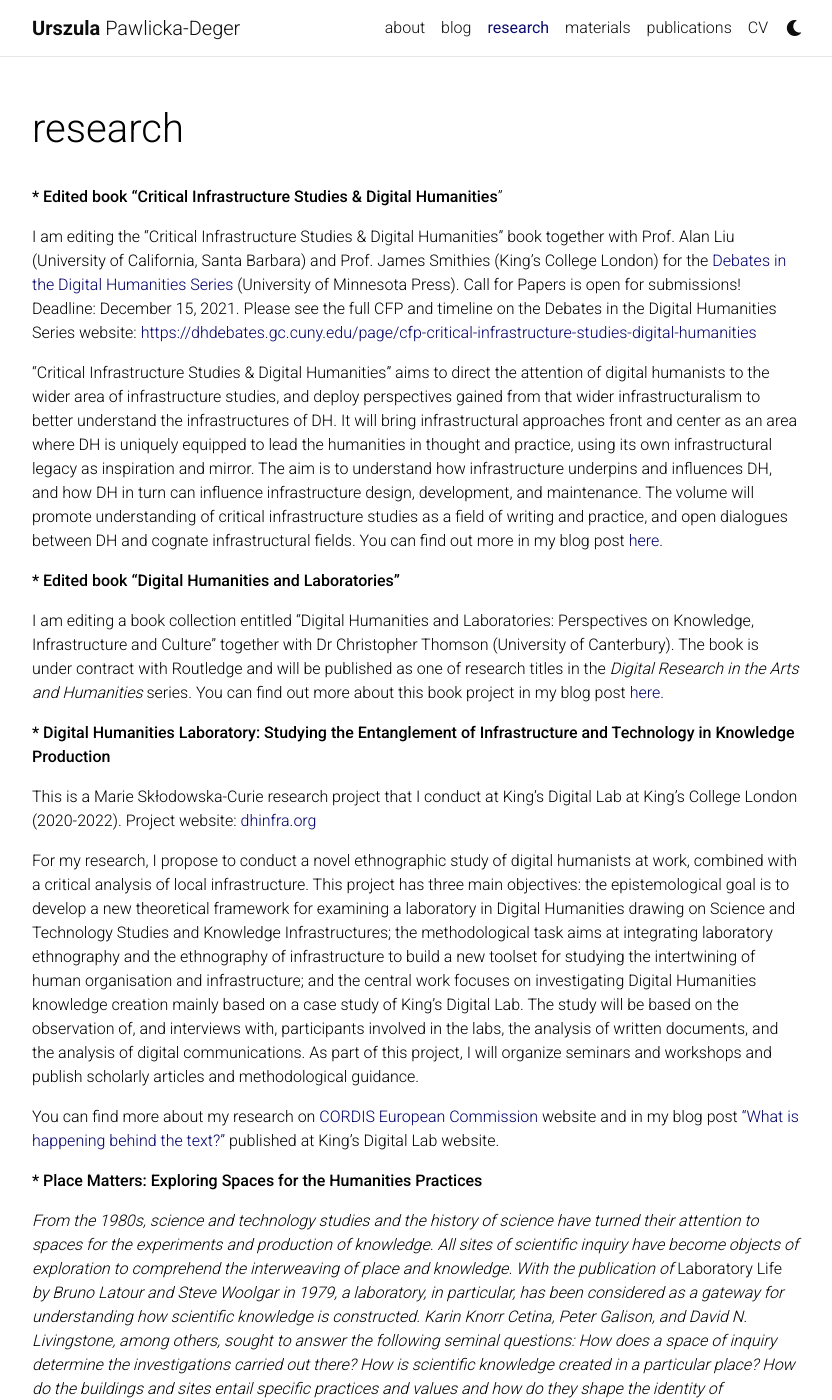
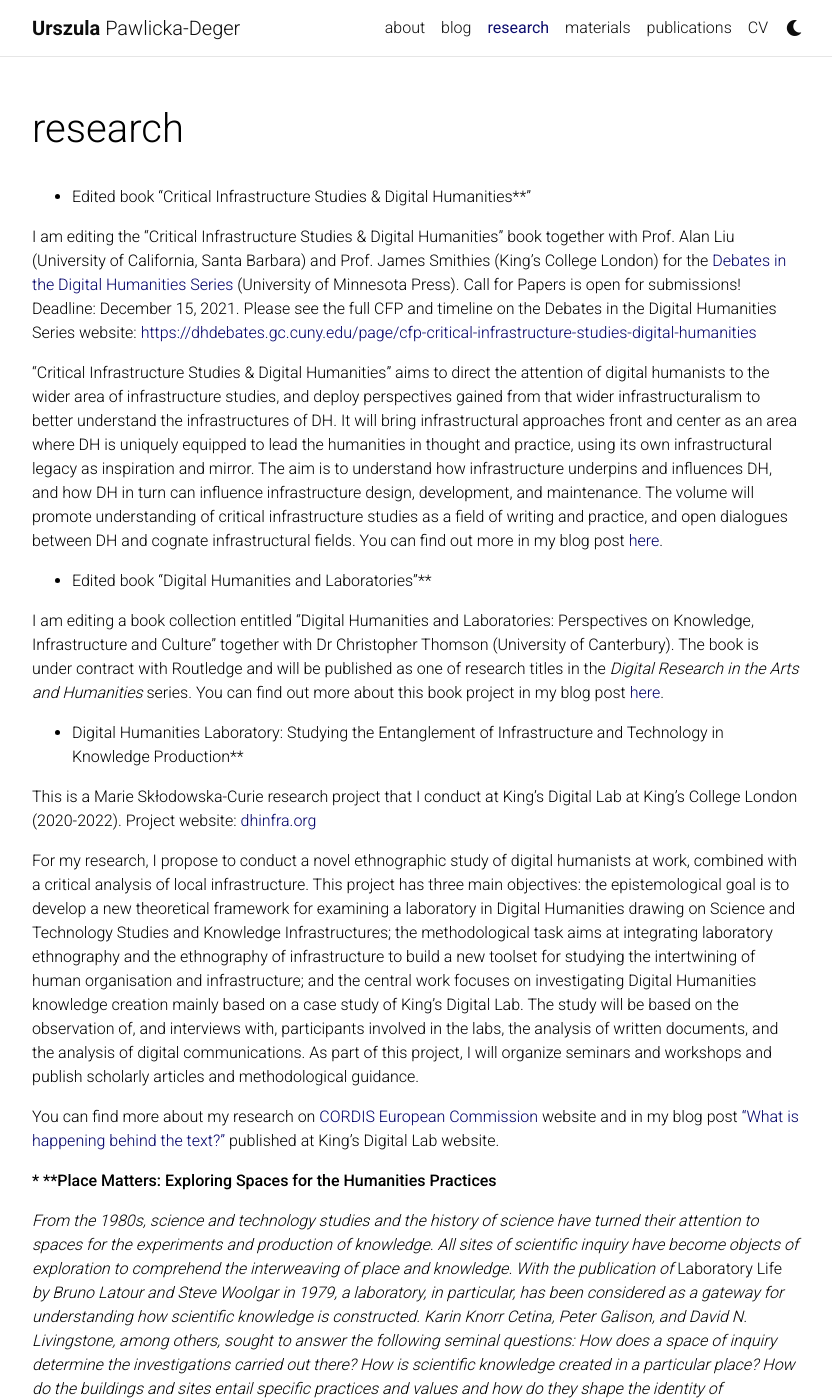
Before and after one commit to UrszulaDeger/urszuladeger.github.io, a Jekyll site: the page built from _pages/research.md, in a window 1280 px wide and 1400 px high. Shown: the whole window, without its empty margins (223-1055 px from the left). Built offline with Jekyll 4.4.1, drawn with Linux system fonts in a browser that asks for light colours; comment, search, counter and statistics services are not loaded; a style sheet for code colours, icons or effects is not loaded; some of the changed text lies outside the part shown.

Commit message:
some changes

```diff
--- a/_config.yml
+++ b/_config.yml
@@ -84,7 +84,7 @@ quora_username: # your Quora username
 publons_id: # your ID on Publons
 research_gate_profile: # your profile on ResearchGate
 blogger_url: # your blogger URL
-work_url: # work page URL
+work_url: wellcome.org/what-we-do/discovery-research # work page URL
 keybase_username: # your keybase user name
 wikidata_id: # your wikidata id
 dblp_url: # your DBLP profile url
@@ -249,7 +249,7 @@ display_tags: ['formatting', 'images', 'links', 'math', 'code'] # this tags will
 
 display_categories: ['Digital humanities', 'Infrastructure'] # this tags will be dispalyed on the front page of your blog
 
-display_years: ['2022', '2021', '2020', '2019', '2018', '2017', '2016'] # this tags will be dispalyed on the front page of your blog
+display_years: ['2023', '2022', '2021', '2020', '2019', '2018', '2017', '2016'] # this tags will be dispalyed on the front page of your blog
 
 # excerpt_separator: <!--more-->
 
@@ -259,8 +259,8 @@ display_years: ['2022', '2021', '2020', '2019', '2018', '2017', '2016'] # this t
 
 scholar:
 
-  last_name: [Deger]
-  first_name: [Aydin]
+  last_name: [Pawlicka-Deger]
+  first_name: [Urszula]
 
   style: apa
   locale: en
--- a/_pages/research.md
+++ b/_pages/research.md
@@ -9,17 +9,17 @@ nav_order: 2
 guid: 'http://urszulapawlicka.com/?page_id=596'
 ---
 
-**\* Edited book “Critical Infrastructure Studies &amp; Digital Humanities**”
+* Edited book “Critical Infrastructure Studies &amp; Digital Humanities**”
 
 I am editing the “Critical Infrastructure Studies &amp; Digital Humanities” book together with Prof. Alan Liu (University of California, Santa Barbara) and Prof. James Smithies (King’s College London) for the [Debates in the Digital Humanities Series](https://dhdebates.gc.cuny.edu/) (University of Minnesota Press). Call for Papers is open for submissions! Deadline: December 15, 2021. Please see the full CFP and timeline on the Debates in the Digital Humanities Series website: <https://dhdebates.gc.cuny.edu/page/cfp-critical-infrastructure-studies-digital-humanities>
 
 “Critical Infrastructure Studies &amp; Digital Humanities” aims to direct the attention of digital humanists to the wider area of infrastructure studies, and deploy perspectives gained from that wider infrastructuralism to better understand the infrastructures of DH. It will bring infrastructural approaches front and center as an area where DH is uniquely equipped to lead the humanities in thought and practice, using its own infrastructural legacy as inspiration and mirror. The aim is to understand how infrastructure underpins and influences DH, and how DH in turn can influence infrastructure design, development, and maintenance. The volume will promote understanding of critical infrastructure studies as a field of writing and practice, and open dialogues between DH and cognate infrastructural fields. You can find out more in my blog post [here](https://pawlickadeger.com/2021/10/27/cfp-critical-infrastructure-studies-digital-humanities/).
 
-**\* Edited book “Digital Humanities and Laboratories”**
+* Edited book “Digital Humanities and Laboratories”**
 
 I am editing a book collection entitled “Digital Humanities and Laboratories: Perspectives on Knowledge, Infrastructure and Culture” together with Dr Christopher Thomson (University of Canterbury). The book is under contract with Routledge and will be published as one of research titles in the [*Digital Research in the Arts and Humanities*](https://www.routledge.com/Digital-Research-in-the-Arts-and-Humanities/book-series/DRAH) series. You can find out more about this book project in my blog post [here](https://pawlickadeger.com/2021/01/16/dh-lab-book/).
 
-**\* Digital Humanities Laboratory: Studying the Entanglement of Infrastructure and Technology in Knowledge Production**
+* Digital Humanities Laboratory: Studying the Entanglement of Infrastructure and Technology in Knowledge Production**
 
 This is a Marie Skłodowska-Curie research project that I conduct at King’s Digital Lab at King’s College London (2020-2022). Project website: [dhinfra.org](http://dhinfra.org)
 
@@ -27,7 +27,7 @@ For my research, I propose to conduct a novel ethnographic study of digital huma
 
 You can find more about my research on [CORDIS European Commission ](https://cordis.europa.eu/project/id/891155)website and in my blog post [“What is happening behind the text?”](https://www.kdl.kcl.ac.uk/blog/behind-text/) published at King’s Digital Lab website.
 
-**\*** **Place Matters: Exploring Spaces for the Humanities Practices**
+*** **Place Matters: Exploring Spaces for the Humanities Practices**
 
 *From the 1980s, science and technology studies and the history of science have turned their attention to spaces for the experiments and production of knowledge. All sites of scientific inquiry have become objects of exploration to comprehend the interweaving of place and knowledge. With the publication of* Laboratory Life *by Bruno Latour and Steve Woolgar in 1979, a laboratory, in particular, has been considered as a gateway for understanding how scientific knowledge is constructed. Karin Knorr Cetina, Peter Galison, and David N. Livingstone, among others, sought to answer the following seminal questions: How does a space of inquiry determine the investigations carried out there? How is scientific knowledge created in a particular place? How do the buildings and sites entail specific practices and values and how do they shape the identity of researchers and fields? A place is endowed with the power of the transformation of the field as well as serves as evidence for these changes. While the study of scientific spaces is well-grounded, a discussion of the intertwining of place and the humanities knowledge has been largely unexplored. The rise of laboratories and makerspaces in the humanities, however, provokes us to ask similar questions: how these new spaces of humanities inquiry both transform and drive humanities research and teaching practices?*
 
@@ -35,13 +35,13 @@ This project was conducted as part of the Vanguard Fellowship at the Institute o
 
 The article “Place Matters: Thinking about Spaces for the Humanities Practices” has been published open access in *Arts and Humanities in Higher Education*, 20.3 (2021), <https://doi.org/10.1177/1474022220961750>.
 
-<div class="wp-block-image"><figure class="aligncenter">![](https://pawlickadeger.com/wp-content/uploads/2019/11/Europeana-collection-lab-picture.jpeg)</figure></div>**\* The Laboratory Turn: Exploring Discourses, Landscapes, and Models of Humanities Labs**
+* The Laboratory Turn: Exploring Discourses, Landscapes, and Models of Humanities Labs**
 
 *The goal of this research is to track the path of the formation of the laboratory turn in the humanities and understand the conditions, meanings, and functions of humanities labs. First, I investigate three discourses that gave rise to the emergence of a laboratory in the humanities: the transformation of the humanities infrastructure within the university, paradigm shifts in the social sciences, and the expansion of cultural categories of innovation, the maker movement (the proliferation of makerspaces), and the idea of community. Next, I present a history of the laboratory in the humanities and determine the shift from a laboratory as a physical place to a conceptual laboratory. Further, I analyze five models for humanities labs based on laboratories’ statements and operations: the center-type lab, the techno-science lab, the work station-type lab, the social challenges-centric lab, and virtual lab. The research shows that the laboratory turn has emerged in the humanities as a part of a wider process of the laboratorization of social life, which has been occurring since the 1980s. Next, the study indicates the role of digital humanities as the driving force behind building a laboratory space, which supports situated practices, collaborative, and technology-based projects. I aim to show that the humanities lab does not simply imitate the science lab but adapts this new infrastructure for its own purposes and needs.*
 
 This research was conducted in the Department of Media at Aalto University (2017-2020). The goal of this project was to explore a laboratory in the humanities to understand its role and implications for the development of the field.
 
-<div class="wp-block-image"><figure class="aligncenter">![](https://pawlickadeger.com/wp-content/uploads/2019/11/map.png)</figure></div>I presented the outcomes in the following conferences and seminars:
+I presented the outcomes in the following conferences and seminars:
 
 - U. Pawlicka-Deger, “A Laboratory as Critical Infrastructure in the Humanities”. The Department of Digital Humanities, King’s College London, UK. The keynote was part of the Willard McCarty Fellowship at King’s (23 May 2019) ([slides presentation](https://pawlickadeger.com/wp-content/uploads/2019/06/Pawlicka-Deger_WM_Fellow_lecture.pdf))
 - U. Pawlicka-Deger, “Mapping a History of the Humanities and Media Labs”, Global Digital Humanities Symposium, Michigan State University, U.S. (21-22 March 2019) ([slides presentation](https://pawlickadeger.com/wp-content/uploads/2019/03/Pawlicka-Deger_Mapping_Humanities_and_Media_Labs.pdf))
@@ -57,17 +57,17 @@ Scholarly articles related to this project:
 - U. Pawlicka-Deger, *Laboratory: A New Space in Digital Humanities*, in: *Debates in the Digital Humanities. Institutions, Infrastructures at the Interstices*, ed. A. McGrail, et al., Univ of Minnesota Press, Minneapolis \[forthcoming\]
 - U. Pawlicka, *Data, Collaboration, Laboratory: Bringing Concepts from Science into Humanities Practice*, “English Studies” 98.5 (2017): 526-541. Doi: [10.1080/0013838X.2017.1332022](https://www.tandfonline.com/doi/abs/10.1080/0013838X.2017.1332022)
 
-**\* DHQ special issue: “Lab &amp; Slack: Situated Research Practices in Digital Humanities**“
+* DHQ special issue: “Lab &amp; Slack: Situated Research Practices in Digital Humanities**“
 
 This is a Digital Humanities Quarterly special issue [(2020, 14.3)](http://www.digitalhumanities.org/dhq/vol/14/3/index.html) edited together with Dr Mila Oiva from the Department of Cultural History at the University of Turku.
 
 M. Oiva and U. Pawlicka-Deger, *Lab and Slack. Situated Research Practices in Digital Humanities – Introduction to the DHQ Special Issue*, “Digital Humanities Quarterly” (2020, 14.3), <http://www.digitalhumanities.org/dhq/vol/14/3/000485/000485.html>
 
-<div class="wp-block-image"><figure class="aligncenter">![](https://pawlickadeger.com/wp-content/uploads/2019/11/dhqlogo.png)</figure></div> **\***  **Research Data Management Practices in ARTS**
+**Research Data Management Practices in ARTS**
 
 In 2017-2020, I worked in the [Research Data Management group](https://www.aalto.fi/en/services/introduction-to-research-data-management-rdm-and-open-science) (RDM) at Aalto University as a data agent in the School of Arts, Design, and Architecture. My goal was to support faculty, researchers, and students in the data management tasks ranging from organizing to storing to opening data.
 
-<div class="wp-block-image"><figure class="aligncenter">![](https://pawlickadeger.com/wp-content/uploads/2019/11/website-700x430.png)</figure></div>I conducted the following tasks:
+I conducted the following tasks:
 
 - Co-editing the [Aalto RDM website](https://www.aalto.fi/en/services/introduction-to-research-data-management-rdm-and-open-science) (April 2019 – to present)
 - Preparing cheatsheet on personal data in ARTS school (January 2020)
@@ -78,9 +78,7 @@ In 2017-2020, I worked in the [Research Data Management group](https://www.aalto
 - Advising on the special guidelines of DMPTuuli (Data Management Planning Tool) for ARTS at Aalto University (March 2018)
 - Preparing research data management cheatsheet for ARTS school at Aalto University (Jan – Feb 2018) The cheatsheet is available [here](http://pawlickadeger.com/wp-content/uploads/2018/09/Aalto_Research_Data_Management_ARTS_Cheatsheet.pdf).
 
- **\***  **Electronic Literature: Theory and Practice**
+ ***  **Electronic Literature: Theory and Practice**
 
 The extensive research on electronic literature was summarized in my
 PhD thesis, titled “Literature and New Media. Theory and Practice”, completed in the Faculty of Humanities at the University of Warmia and Mazury in Olsztyn, Poland. I conducted my research in Electronic Literature Lab in Creative Media and Digital Culture at the Washington State University Vancouver WA as a Fulbright scholar and also as a visiting researcher in the Department of English at Stony Brook University. The outcomes of this research project include several publications and monographs (please see “[Publications](https://pawlickadeger.com/publications/)” section).
-
-<figure class="wp-block-image">![](https://pawlickadeger.com/wp-content/uploads/2018/02/book-719x1024.jpg)</figure>
```
Also changed, not shown: _pages/about.md (+6 -2 lines), _posts/2023-07-31-chinese-translation.md (added, +12 -0 lines), _posts/2023-07-31-interviews-published-in-zenodo.md (added, +9 -0 lines).
